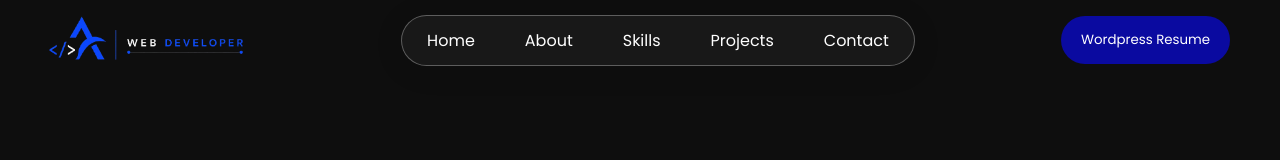
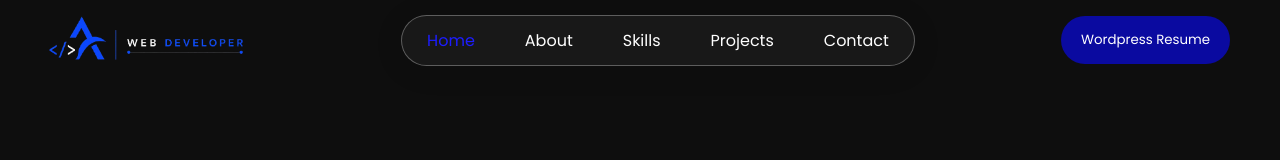
Before and after one commit to Awais-Mazher/Portfolio-Web, a React (Vite) app: page / in a window 1280 px wide. Shown: the top 160 px of the page. Built offline with nearby package versions, Linux system fonts and the light colour scheme.

Commit message:
Menu Active Link Addition

```diff
--- a/src/components/Header/Header.css
+++ b/src/components/Header/Header.css
@@ -33,7 +33,7 @@ header ul li a{
     color: white;
 }
 
-header ul li a:hover{
+header ul li a:hover, header ul li a.active{
     color: var(--primary-color);
 }
 
--- a/src/components/Header/Header.jsx
+++ b/src/components/Header/Header.jsx
@@ -26,7 +26,7 @@ const Header = () => {
           <FaTimes />
         </button>
 
-        <li><a href="#" onClick={closeMenu}>Home</a></li>
+        <li><a href="#" className='active' onClick={closeMenu}>Home</a></li>
         <li><a href="#about-section" onClick={closeMenu}>About</a></li>
         <li><a href="#skills-section" onClick={closeMenu}>Skills</a></li>
         <li><a href="#projects-section" onClick={closeMenu}>Projects</a></li>
```
